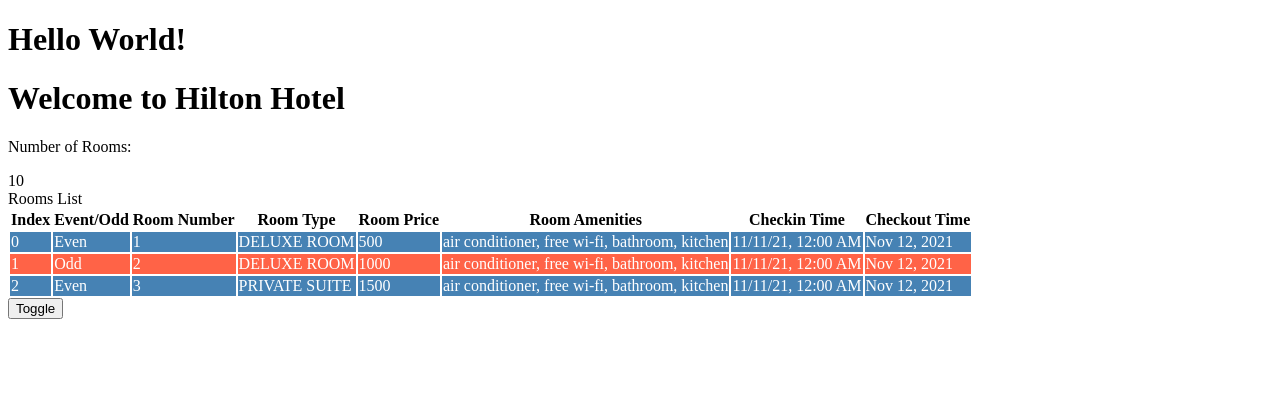
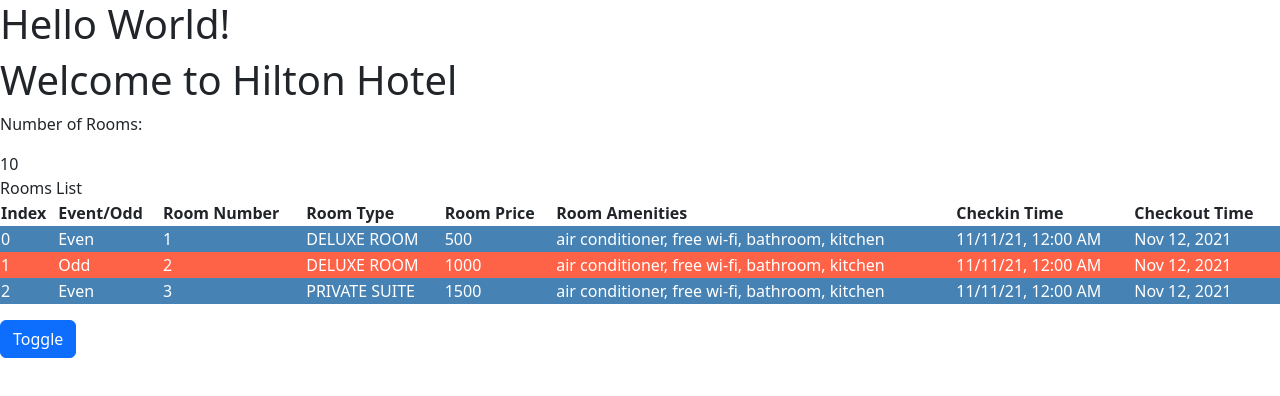
Before and after one commit to AlexandruIoan20/FreeCodeCamp-Angular, an Angular app in the folder testapp/: page / in a window 1280 px wide. Shown: the top 396 px of the page. Built offline with nearby package versions, Linux system fonts and the light colour scheme.

Commit message:
added bootstrap to the project

```diff
--- a/testapp/package.json
+++ b/testapp/package.json
@@ -22,6 +22,7 @@
     "@angular/router": "^19.0.0",
     "@angular/ssr": "^19.0.4",
     "express": "^4.18.2",
+    "ngx-bootstrap": "^6.2.0",
     "rxjs": "~7.8.0",
     "tslib": "^2.3.0",
     "zone.js": "~0.15.0"
--- a/testapp/src/app/app.component.ts
+++ b/testapp/src/app/app.component.ts
@@ -5,7 +5,7 @@
 
 @Component({
   selector: 'app-root',
-  imports: [RouterOutlet, RoomsComponent, CommonModule],
+  imports: [RouterOutlet, RoomsComponent, CommonModule ],
   templateUrl: './app.component.html',
   styleUrl: './app.component.scss'
 })
--- a/testapp/src/app/rooms/rooms.component.html
+++ b/testapp/src/app/rooms/rooms.component.html
@@ -7,7 +7,7 @@
 
 <div *ngIf="rooms != undefined && rooms.availableRooms && rooms.availableRooms > 0">
     Rooms List
-    <table>
+    <table class="table">
         <tr>
             <th>Index</th>
             <th>Event/Odd</th>
@@ -33,4 +33,4 @@
         </tr>
     </table>
 </div>
-<button (click) = "toggle()">Toggle</button>
+<button class="btn btn-primary" (click) = "toggle()">Toggle</button>
--- a/testapp/src/index.html
+++ b/testapp/src/index.html
@@ -6,6 +6,7 @@
   <base href="/">
   <meta name="viewport" content="width=device-width, initial-scale=1">
   <link rel="icon" type="image/x-icon" href="favicon.ico">
+  <link href="https://cdn.jsdelivr.net/npm/bootstrap@5.2.3/dist/css/bootstrap.min.css" rel="stylesheet" crossorigin="anonymous" integrity="sha384-rbsA2VBKQhggwzxH7pPCaAqO46MgnOM80zW1RWuH61DGLwZJEdK2Kadq2F9CUG65">
 </head>
 <body>
   <app-root></app-root>
```
Also changed, not shown: 1 other file (tests, documents, lock files or other folders).
